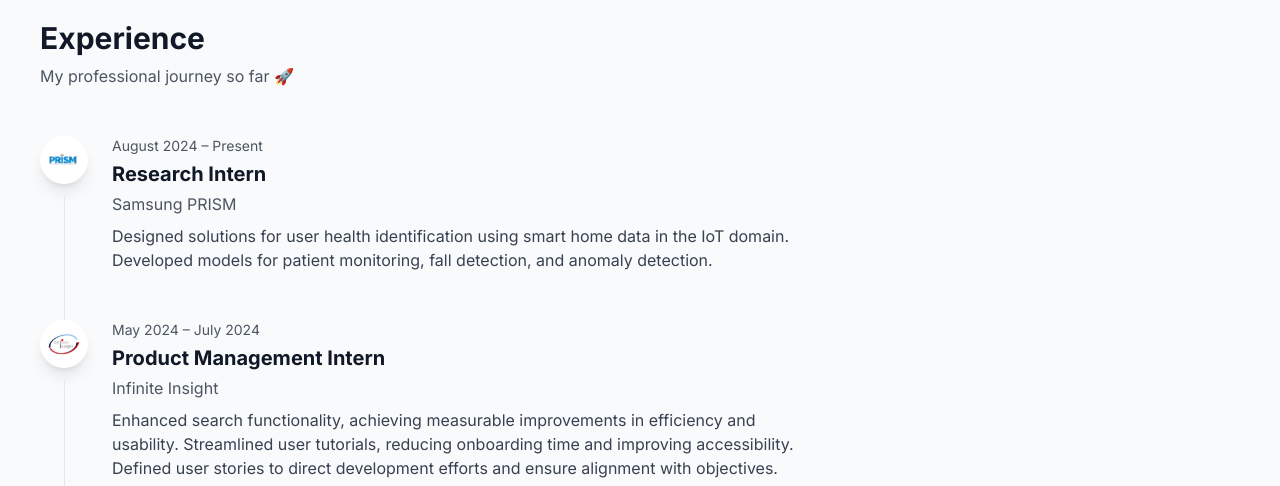
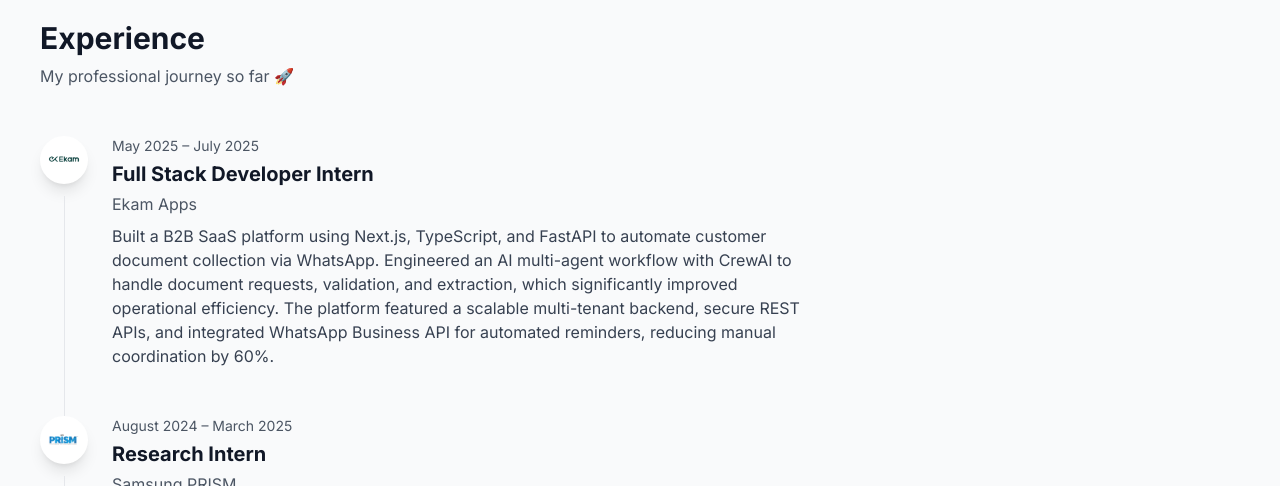
Before and after one commit to jayan110105/Portfolio, a Next.js app: page / in a window 1280 px wide. Shown: the part 860-1346 px from the top of the page. Built offline with nearby package versions, Linux system fonts and the light colour scheme.

Commit message:
feat: update content

```diff
--- a/app/components/Experience.tsx
+++ b/app/components/Experience.tsx
@@ -3,6 +3,8 @@
 import Image, { StaticImageData } from "next/image"
 import prism from '../img/prism.png';
 import insight from '../img/infinite.jpeg';
+import ekam from '../img/ekam.png';
+
 import { motion } from "framer-motion";
 
 
@@ -53,8 +55,15 @@ const ExperienceCard = ({item, index
 const Experience = () => {
     const experiences = [
         {
+            logo: ekam,
+            date: "May 2025 – July 2025",
+            title: "Full Stack Developer Intern",
+            location: "Ekam Apps",
+            description: "Built a B2B SaaS platform using Next.js, TypeScript, and FastAPI to automate customer document collection via WhatsApp. Engineered an AI multi-agent workflow with CrewAI to handle document requests, validation, and extraction, which significantly improved operational efficiency. The platform featured a scalable multi-tenant backend, secure REST APIs, and integrated WhatsApp Business API for automated reminders, reducing manual coordination by 60%."
+        },
+        {
           logo: prism,
-          date: "August 2024 – Present",
+          date: "August 2024 – March 2025",
           title: "Research Intern",
           location: "Samsung PRISM",
           description: "Designed solutions for user health identification using smart home data in the IoT domain. Developed models for patient monitoring, fall detection, and anomaly detection."
```
Also changed, not shown: app/img/ekam.png (added), 1 other file (tests, documents, lock files or other folders).
